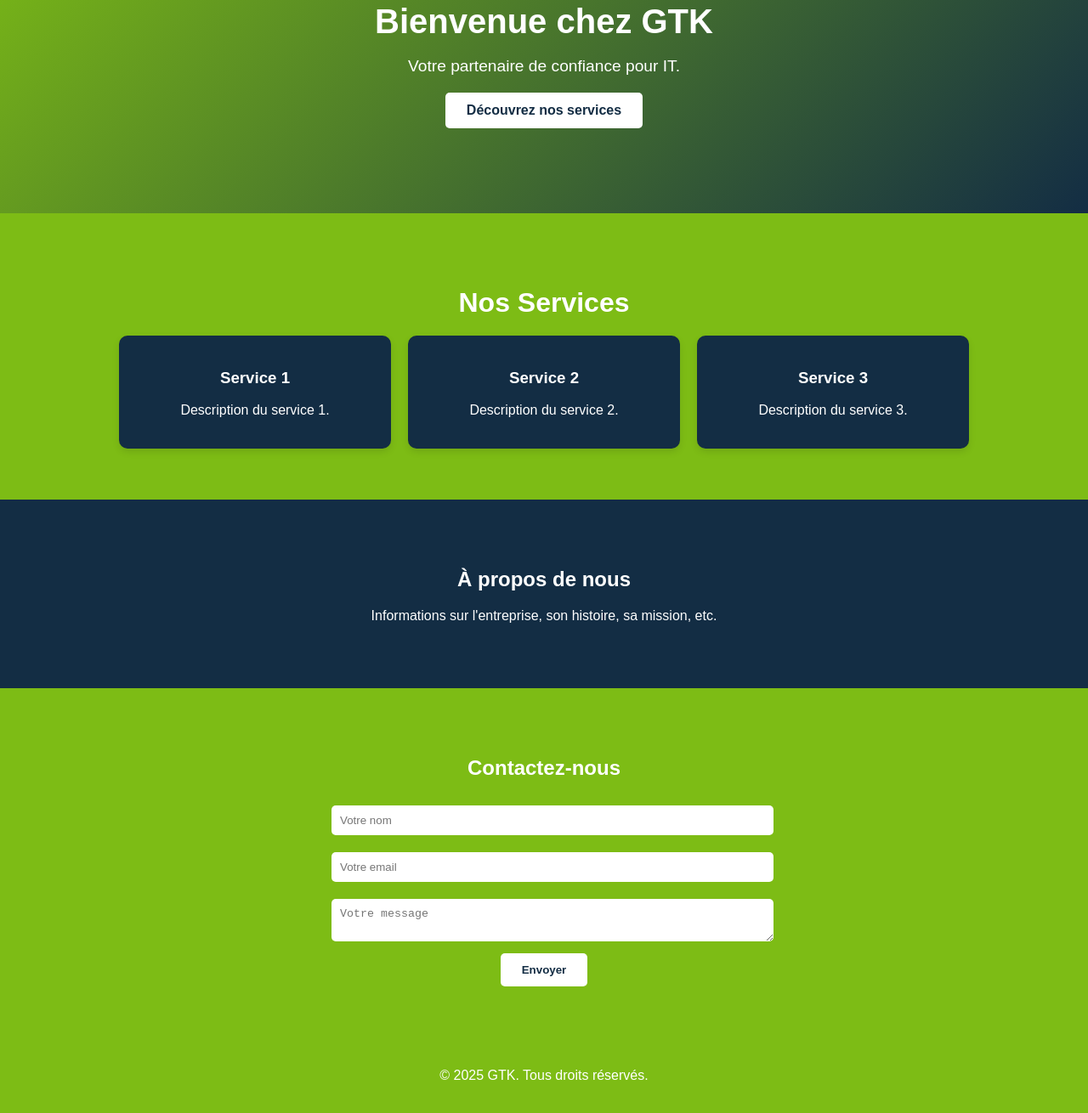
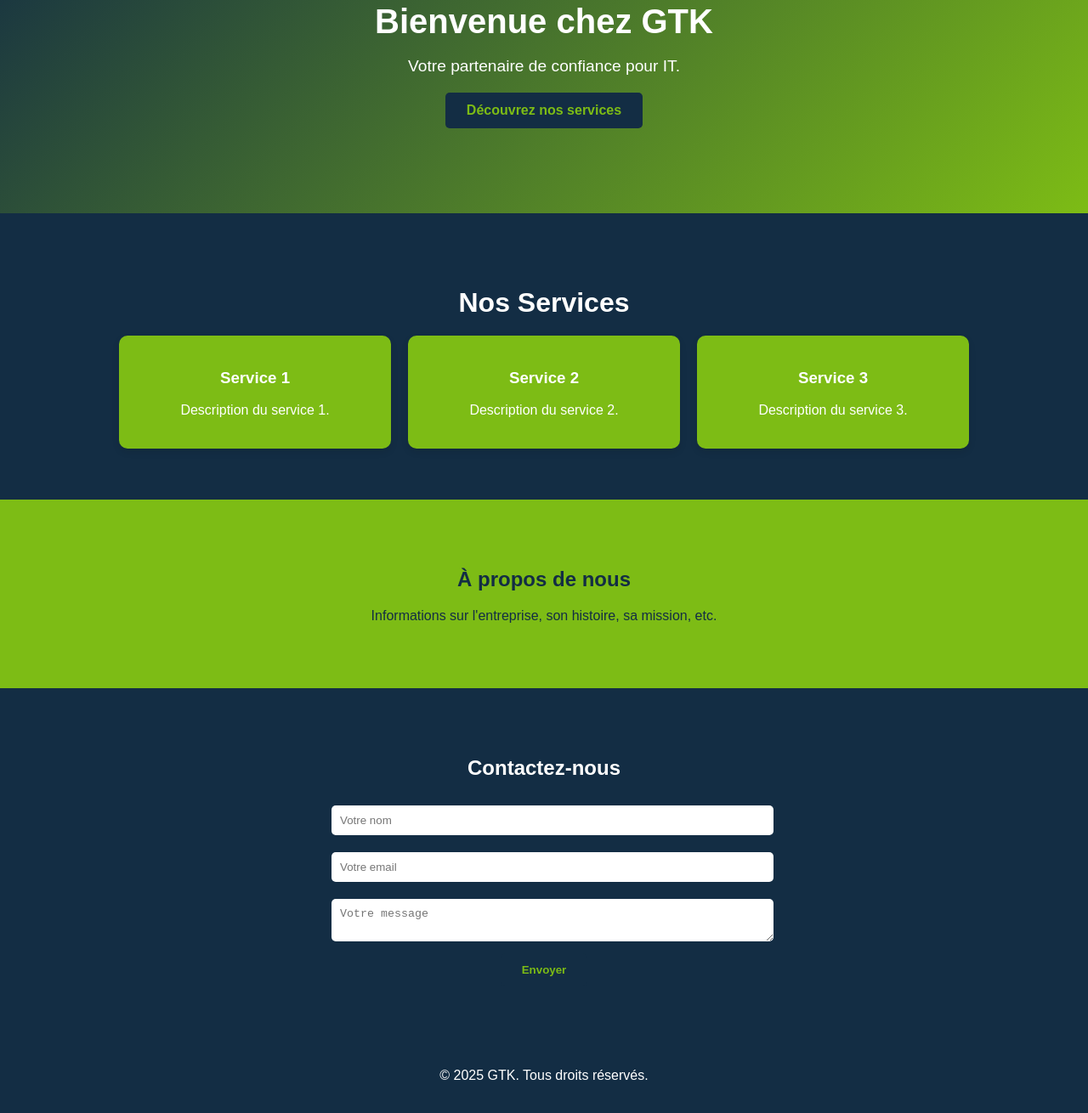
Before and after one commit to AnisAmmar1/GTKPorject, a plain HTML site: page index.html in a window 1280 px wide. Shown: the part 178-1488 px from the top of the page at 85% size. Drawn offline with Linux system fonts and the light colour scheme.

Commit message:
fdfddfdfsdsfsdfsdf

```diff
--- a/style.css
+++ b/style.css
@@ -3,8 +3,8 @@ body {
     font-family: Arial, sans-serif;
     margin: 0;
     padding: 0;
-    background-color: #132d44; /* Bleu sombre */
-    color: #ffffff; /* Texte en blanc */
+    background-color: #7dbc15; /* Vert */
+    color: #132d44; /* Texte bleu sombre */
     box-sizing: border-box;
 }
 
@@ -13,7 +13,7 @@ header {
     display: flex;
     justify-content: space-between;
     align-items: center;
-    background-color: #7dbc15; /* Gris foncé pour le header */
+    background-color: #132d44; /* Bleu sombre pour le header */
     padding: 15px 30px;
     box-shadow: 0 4px 6px rgba(0, 0, 0, 0.1);
 }
@@ -50,7 +50,7 @@ nav ul li a:hover {
 .hero {
     text-align: center;
     padding: 100px 20px;
-    background: linear-gradient(135deg, #7dbc15, #132d44); /* Dégradé gris-bleu */
+    background: linear-gradient(135deg, #132d44, #7dbc15); /* Dégradé bleu-vert */
     color: white;
 }
 
@@ -67,8 +67,8 @@ nav ul li a:hover {
 .btn {
     display: inline-block;
     padding: 12px 25px;
-    background-color: #ffffff; /* Bouton blanc */
-    color: #132d44; /* Texte bleu sombre */
+    background-color: #132d44; /* Bleu sombre pour le bouton */
+    color: #7dbc15; /* Texte vert */
     text-decoration: none;
     font-weight: bold;
     border-radius: 5px;
@@ -76,15 +76,15 @@ nav ul li a:hover {
 }
 
 .btn:hover {
-    background-color: #132d44; /* Fond bleu sombre au survol */
-    color: #ffffff; /* Texte en blanc au survol */
+    background-color: #7dbc15; /* Fond vert au survol */
+    color: #132d44; /* Texte bleu sombre au survol */
 }
 
 /* SERVICES */
 .services {
     padding: 60px 20px;
     text-align: center;
-    background-color: #7dbc15; /* Gris foncé */
+    background-color: #132d44; /* Bleu sombre */
 }
 
 .services h2 {
@@ -102,7 +102,7 @@ nav ul li a:hover {
 }
 
 .service-item {
-    background: #132d44; /* Bleu sombre pour les items de service */
+    background: #7dbc15; /* Vert pour les items de service */
     padding: 20px;
     border-radius: 10px;
     box-shadow: 0 4px 8px rgba(0, 0, 0, 0.1);
@@ -122,18 +122,18 @@ nav ul li a:hover {
 .about {
     padding: 60px 20px;
     text-align: center;
-    background-color: #132d44; /* Bleu sombre pour la section à propos */
+    background-color: #7dbc15; /* Vert pour la section à propos */
 }
 
 .about h2 {
-    color: #ffffff;
+    color: #132d44; /* Texte bleu sombre */
 }
 
 /* CONTACT */
 .contact {
     padding: 60px 20px;
     text-align: center;
-    background-color: #7dbc15; /* Gris foncé pour la section contact */
+    background-color: #132d44; /* Bleu sombre pour la section contact */
     color: #ffffff;
 }
 
@@ -155,8 +155,8 @@ input, textarea {
 }
 
 button {
-    background-color: #ffffff; /* Bouton blanc */
-    color: #132d44; /* Texte bleu sombre */
+    background-color: #132d44; /* Bleu sombre pour le bouton */
+    color: #7dbc15; /* Texte vert */
     border: none;
     padding: 12px 25px;
     cursor: pointer;
@@ -166,15 +166,15 @@ button {
 }
 
 button:hover {
-    background-color: #132d44; /* Fond bleu sombre au survol */
-    color: #ffffff; /* Texte en blanc au survol */
+    background-color: #7dbc15; /* Fond vert au survol */
+    color: #132d44; /* Texte bleu sombre au survol */
 }
 
 /* FOOTER */
 footer {
     text-align: center;
     padding: 20px;
-    background-color: #7dbc15; /* Gris foncé pour le footer */
+    background-color: #132d44; /* Bleu sombre pour le footer */
     color: white;
 }
 
```
